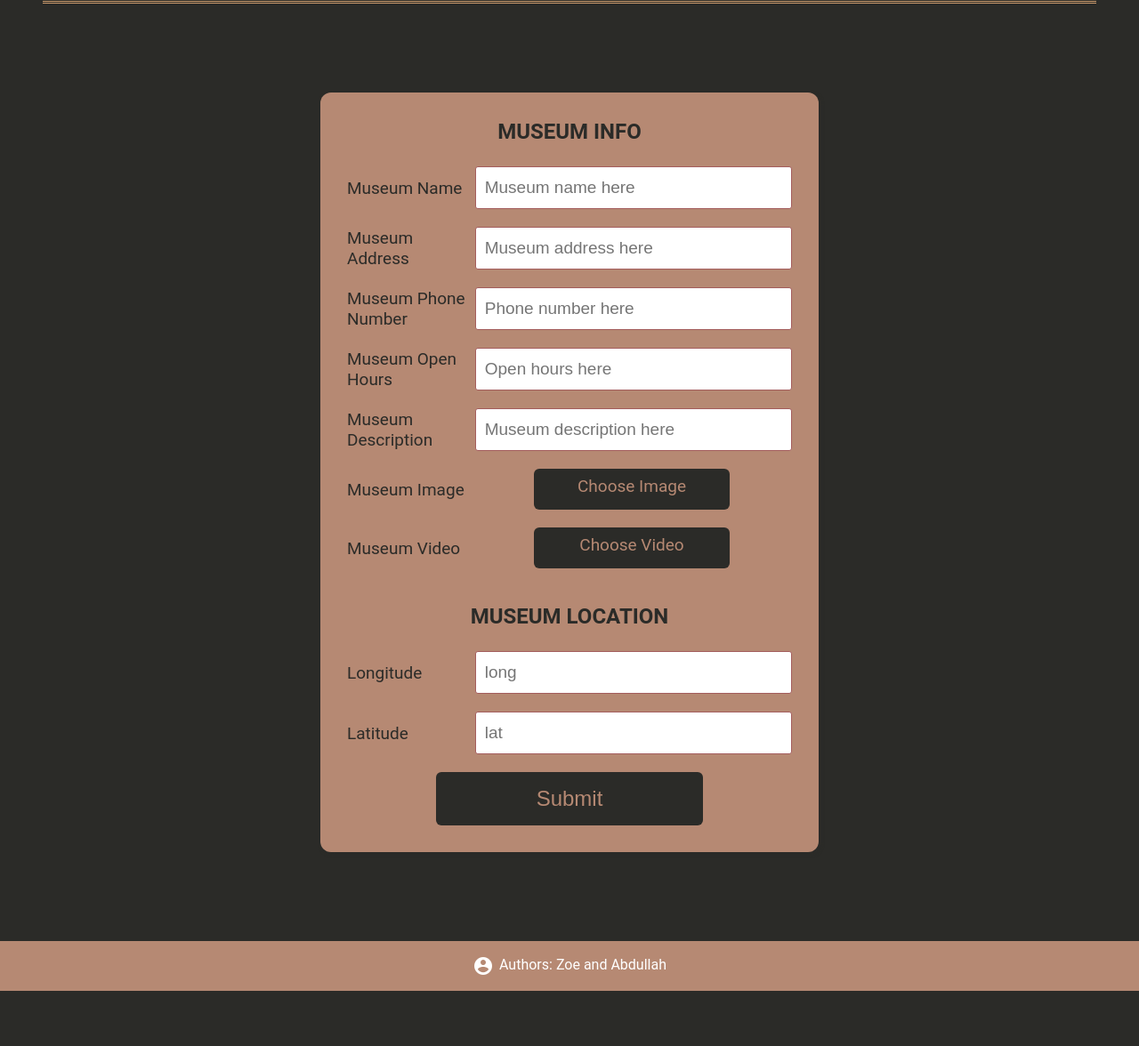
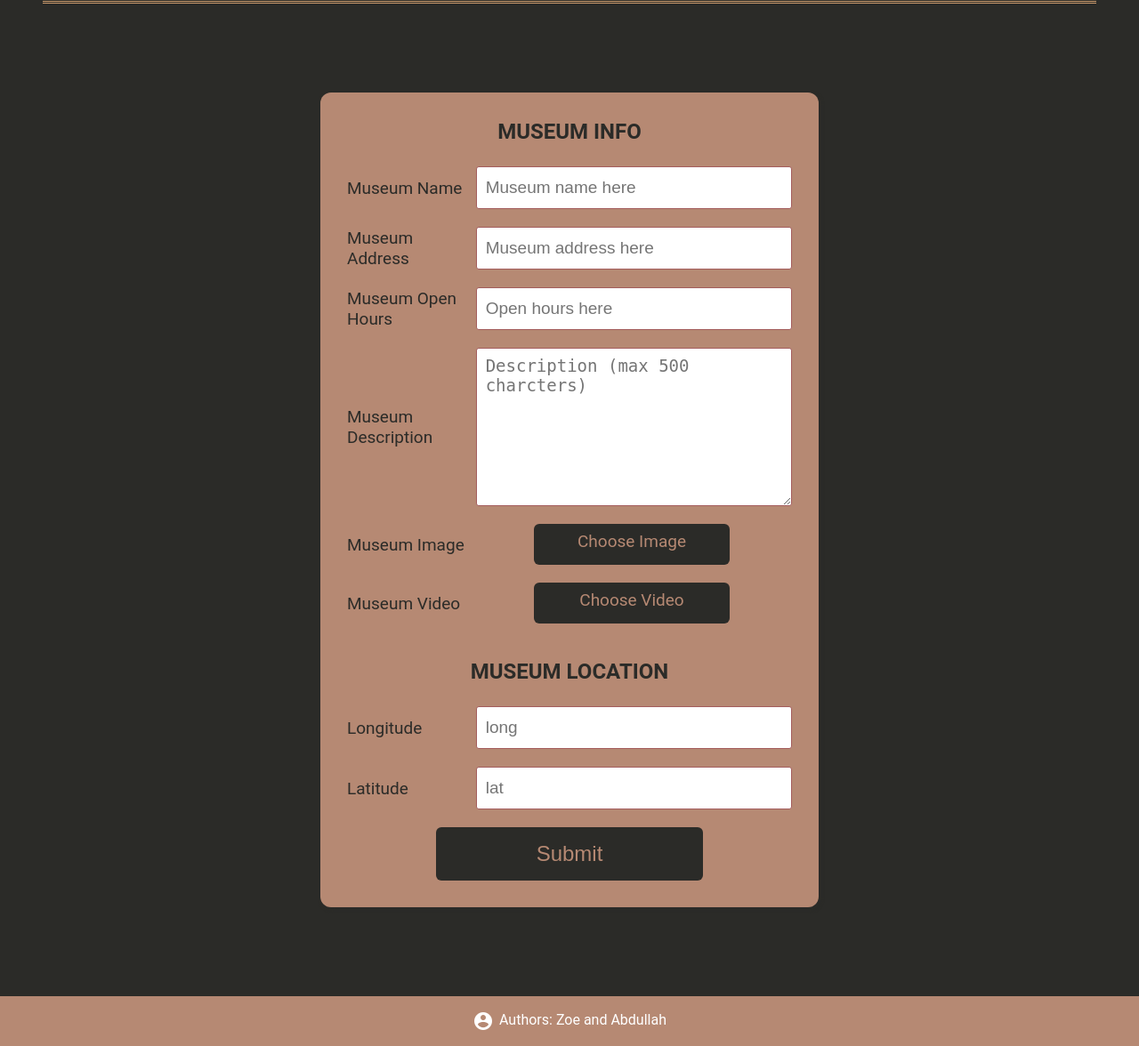
Before and after one commit to Zoe0709/COMPSCI_4WW3, a PHP site: page /submission.html in a window 1280 px wide. Shown: the part 147-1323 px from the top of the page at 89% size. Before the commit the page ends 1261 px from the top, so only its background shows below. Run offline with PHP 8.4, Linux system fonts and the light colour scheme.

Commit message:
Changes to some html and css pages.

```diff
--- a/styles/registration,sign_in.css
+++ b/styles/registration,sign_in.css
@@ -279,7 +279,7 @@ nav a:hover {
 }
 
 
-/* The custom select of gender */
+/* Styling the custom select */
 
 .wrapper .form .inputfield .custom_select {
     position: relative;
@@ -288,7 +288,7 @@ nav a:hover {
 }
 
 
-/* The arrow of the custom select of gender */
+/* Styling the arrow of the custom select */
 
 .wrapper .form .inputfield .custom_select:before {
     content: "";
@@ -301,7 +301,7 @@ nav a:hover {
 }
 
 
-/* When an Item is selected in the gender select*/
+/* When an Item is selected in the custom select*/
 
 .wrapper .form .inputfield .custom_select select {
     -webkit-appearance: none;
--- a/styles/submission.css
+++ b/styles/submission.css
@@ -213,21 +213,30 @@ nav a:hover {
     font-size: 19px;
 }
 
-.wrapper .form .inputfield .input {
-    width: 100%;
+.wrapper .form .inputfield .input,
+.wrapper .form .inputfield .textarea {
+    width: 99%;
     outline: none;
     border: 1px solid #A45D5D;
     font-size: 19px;
     padding: 8px 10px;
     border-radius: 3px;
-    transition: all 0.3s ease;
+    transition: border 0.3s ease;
     height: 30px;
+}
+
+.wrapper .form .inputfield .textarea {
+    height: 160px;
+    min-height: 160px;
+    max-height: 400px;
+    resize: vertical;
 }
 
 
 /* when an input is selected */
 
-.wrapper .form .inputfield .input:focus {
+.wrapper .form .inputfield .input:focus,
+.wrapper .form .inputfield .textarea:focus {
     border: 3px solid #A45D5D;
 }
 
--- a/submission.html
+++ b/submission.html
@@ -154,12 +154,6 @@
                         <input type="text" class="input" placeholder='Museum address here'>
                     </div>
 
-                    <!-- The phone number of the museum -->
-                    <div class="inputfield">
-                        <label>Museum Phone Number</label>
-                        <input type="text" class="input" placeholder='Phone number here'>
-                    </div>
-
                     <!-- The open hours of the museum -->
                     <div class="inputfield">
                         <label>Museum Open Hours</label>
@@ -170,7 +164,12 @@
                     <!-- A brief description the museum -->
                     <div class="inputfield">
                         <label>Museum Description</label>
-                        <input type="text" class="input" placeholder='Museum description here'>
+
+                        <!--
+                            we are going to use textarea instead as it makes the description box look better
+                            <input type="text" class="input" placeholder='Museum description here'>
+                        -->
+                        <textarea class="textarea" placeholder='Description (max 500 charcters)' maxlength="200"></textarea>
                     </div>
 
 
```
Also changed, not shown: index.html (+2 -10 lines), js/home.js (deleted, +0 -27 lines), styles/index.css (+0 -43 lines), background_photos/img12.jpeg (deleted), background_photos/img13.jpeg (deleted), background_photos/img14.jpeg (deleted), 2 other files.
